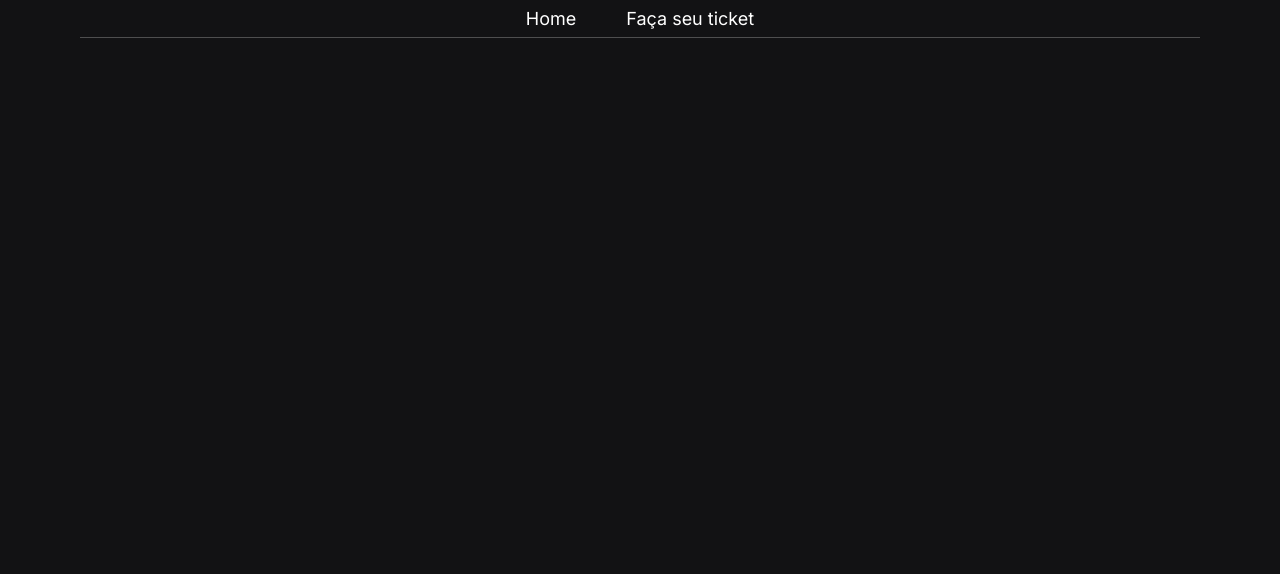
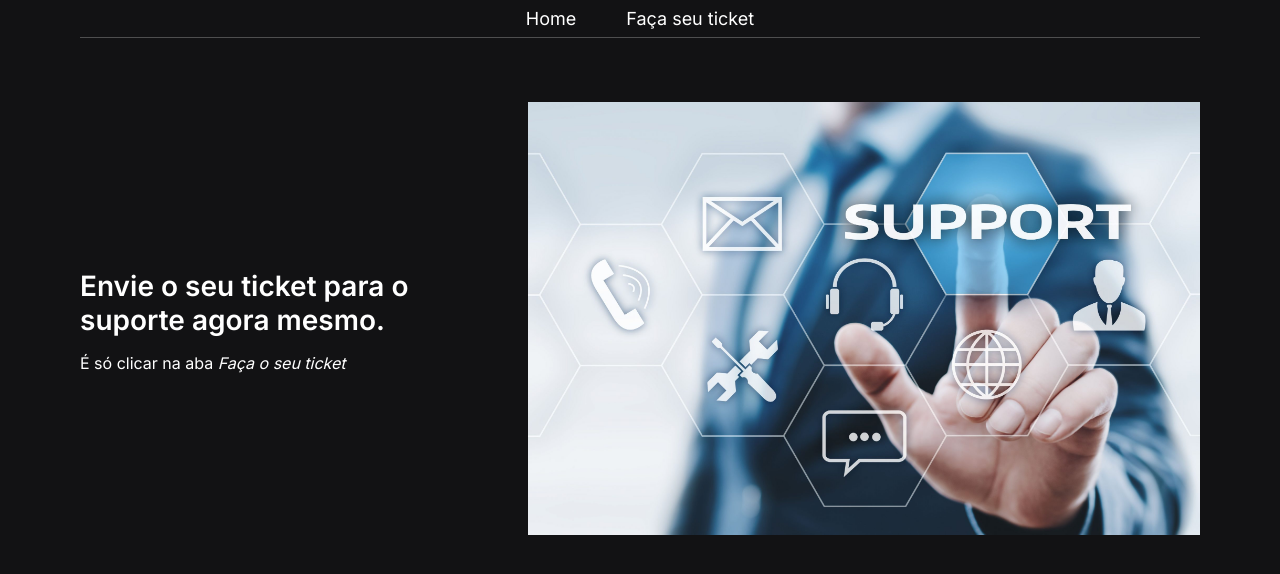
Before and after one commit to StormBreak5/ticket-sender-frontend, a Next.js app: page / in a window 1280 px wide. Shown: the top 574 px of the page. Built offline with nearby package versions, Linux system fonts and the light colour scheme.

Commit message:
finished Landing page

```diff
--- a/pages/index.tsx
+++ b/pages/index.tsx
@@ -7,10 +7,25 @@ const Home: NextPage = () => {
   return (
     <div className={styles.container}>
       <Head>
-        <title>Create Next App</title>
+        <title>Criador de Tickets</title>
         <meta name="description" content="Generated by create next app" />
         <link rel="icon" href="/favicon.ico" />
       </Head>
+
+      <section>
+        <div className={styles.text}>
+          <h2>Envie o seu ticket para o suporte agora mesmo. <p>É só clicar na aba <i>Faça o seu ticket</i></p></h2>
+        </div>
+
+        <div>
+          <Image
+            width={672}
+            height={433}
+            src='/images/banner.jpg'
+            alt='suporte banner'
+          />
+        </div>
+      </section>
     </div>
   )
 }
--- a/styles/Home.module.scss
+++ b/styles/Home.module.scss
@@ -1,129 +1,24 @@
 .container {
-  padding: 0 2rem;
-}
+  max-width: 1120px;
+  margin: 4rem auto;
 
-.main {
-  min-height: 100vh;
-  padding: 4rem 0;
-  flex: 1;
-  display: flex;
-  flex-direction: column;
-  justify-content: center;
-  align-items: center;
-}
-
-.footer {
-  display: flex;
-  flex: 1;
-  padding: 2rem 0;
-  border-top: 1px solid #eaeaea;
-  justify-content: center;
-  align-items: center;
-}
-
-.footer a {
-  display: flex;
-  justify-content: center;
-  align-items: center;
-  flex-grow: 1;
-}
-
-.title a {
-  color: #0070f3;
-  text-decoration: none;
-}
-
-.title a:hover,
-.title a:focus,
-.title a:active {
-  text-decoration: underline;
-}
-
-.title {
-  margin: 0;
-  line-height: 1.15;
-  font-size: 4rem;
-}
-
-.title,
-.description {
-  text-align: center;
-}
-
-.description {
-  margin: 4rem 0;
-  line-height: 1.5;
-  font-size: 1.5rem;
-}
-
-.code {
-  background: #fafafa;
-  border-radius: 5px;
-  padding: 0.75rem;
-  font-size: 1.1rem;
-  font-family: Menlo, Monaco, Lucida Console, Liberation Mono, DejaVu Sans Mono,
-    Bitstream Vera Sans Mono, Courier New, monospace;
-}
-
-.grid {
-  display: flex;
-  align-items: center;
-  justify-content: center;
-  flex-wrap: wrap;
-  max-width: 800px;
-}
-
-.card {
-  margin: 1rem;
-  padding: 1.5rem;
-  text-align: left;
-  color: inherit;
-  text-decoration: none;
-  border: 1px solid #eaeaea;
-  border-radius: 10px;
-  transition: color 0.15s ease, border-color 0.15s ease;
-  max-width: 300px;
-}
-
-.card:hover,
-.card:focus,
-.card:active {
-  color: #0070f3;
-  border-color: #0070f3;
-}
-
-.card h2 {
-  margin: 0 0 1rem 0;
-  font-size: 1.5rem;
-}
-
-.card p {
-  margin: 0;
-  font-size: 1.25rem;
-  line-height: 1.5;
-}
-
-.logo {
-  height: 1em;
-  margin-left: 0.5rem;
-}
-
-@media (max-width: 600px) {
-  .grid {
-    width: 100%;
-    flex-direction: column;
+  section {
+    display: flex;
+    align-items: center;
+    justify-content: space-between;
   }
 }
 
-@media (prefers-color-scheme: dark) {
-  .card,
-  .footer {
-    border-color: #222;
+.text {
+  max-width: 336px;
+
+  h2 {
+    font-weight: 600;
+    font-size: 1.75rem;
   }
-  .code {
-    background: #111;
-  }
-  .logo img {
-    filter: invert(1);
+
+  p {
+    font-weight: 400;
+    font-size: 1rem;
   }
 }
```
Also changed, not shown: public/images/banner.jpg (added).
